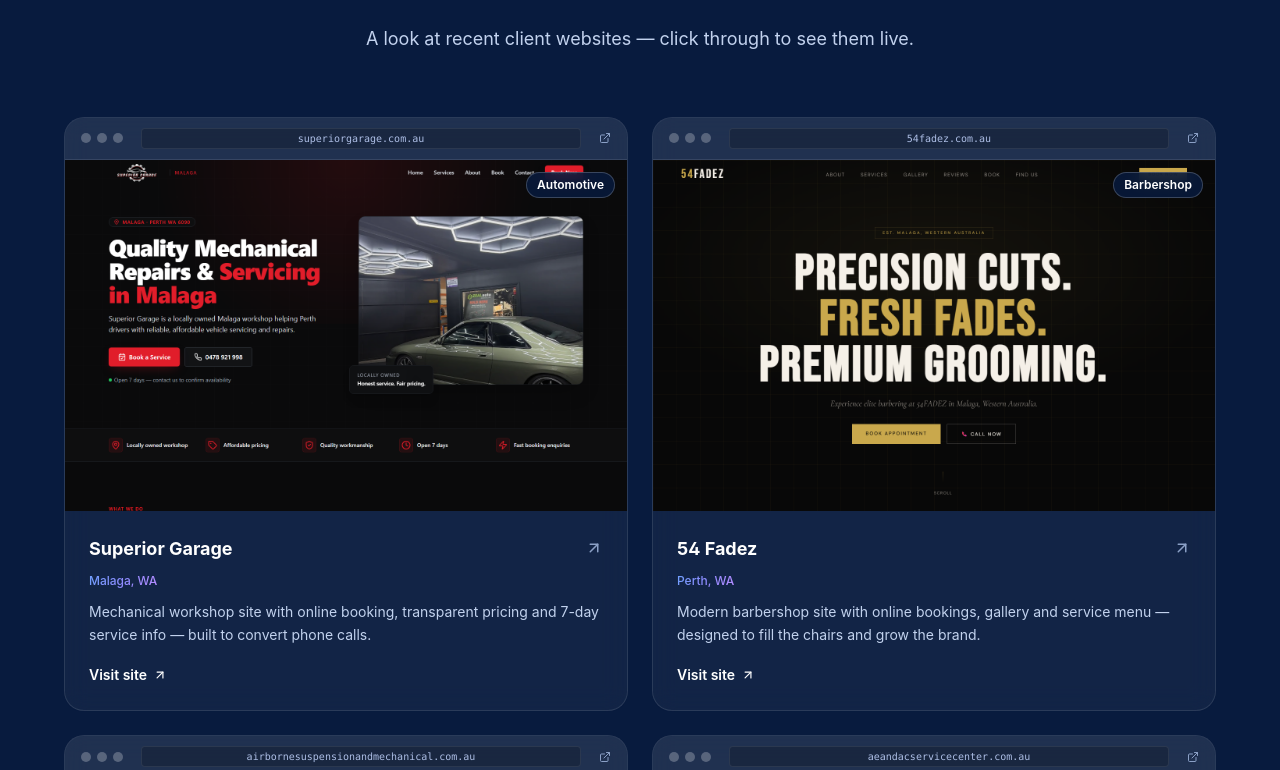
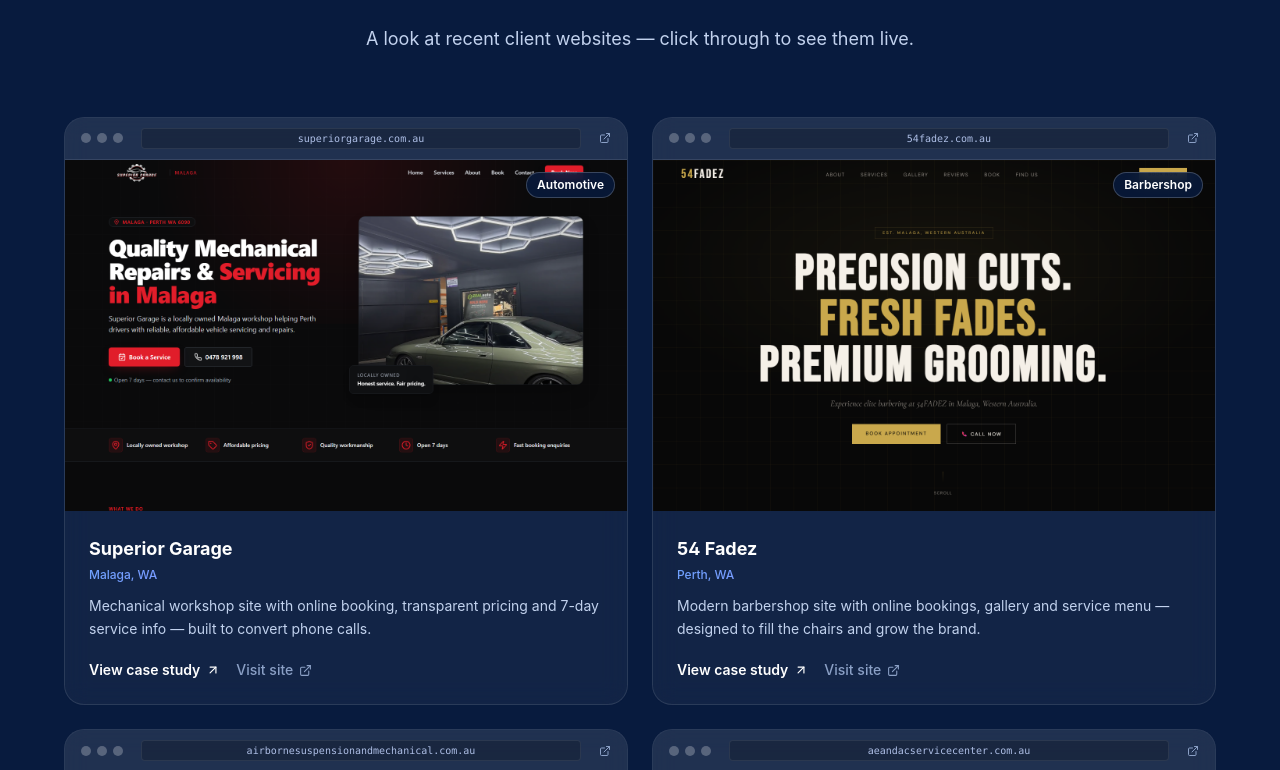
Before and after one commit to zachcolvillez-stack/bluepeek-website, a Next.js app: page / in a window 1280 px wide. Shown: the part 3380-4150 px from the top of the page. Built offline with nearby package versions, Linux system fonts and the light colour scheme.

Commit message:
auto-save: Portfolio.jsx

```diff
--- a/components/Portfolio.jsx
+++ b/components/Portfolio.jsx
@@ -63,13 +63,13 @@ export default function Portfolio() {
 
         <div className="grid grid-cols-1 md:grid-cols-2 gap-6">
           {PROJECTS.map((p, i) => (
-            <motion.a key={p.title}
-              href={p.url} target="_blank" rel="noopener noreferrer"
+            <motion.div key={p.title}
               initial={{ opacity: 0, y: 24 }} whileInView={{ opacity: 1, y: 0 }}
               viewport={{ once: true }} transition={{ duration: 0.5, delay: i * 0.08 }}
-              className="card group overflow-hidden block text-left"
+              className="card group overflow-hidden text-left flex flex-col"
             >
-              {/* Browser chrome */}
+              {/* Screenshot → opens live site */}
+              <a href={p.url} target="_blank" rel="noopener noreferrer" className="block">
                 <div className="flex items-center gap-1.5 px-4 py-2.5" style={{ background: 'rgba(255,255,255,0.06)', borderBottom: '1px solid rgba(255,255,255,0.10)' }}>
                   <div className="w-2.5 h-2.5 rounded-full" style={{ background: 'rgba(255,255,255,0.25)' }} />
                   <div className="w-2.5 h-2.5 rounded-full" style={{ background: 'rgba(255,255,255,0.25)' }} />
@@ -80,10 +80,8 @@ export default function Portfolio() {
                   </div>
                   <ExternalLink size={12} style={{ color: '#8ba0c6' }} />
                 </div>
-
-              {/* Screenshot */}
                 <div className="relative aspect-[16/10] overflow-hidden" style={{ background: '#0e2a5e' }}>
-                <img src={p.image} alt={p.title}
+                  <img src={p.image} alt={`${p.title} — ${p.industry} website in ${p.location} built by Bluepeek`}
                     className="w-full h-full object-cover object-top group-hover:scale-105 transition-transform duration-700"
                     onError={(e) => { e.currentTarget.style.display = 'none' }} />
                   <span className="absolute top-3 right-3 text-xs font-semibold px-2.5 py-1 rounded-full"
@@ -91,22 +89,24 @@ export default function Portfolio() {
                     {p.industry}
                   </span>
                 </div>
+              </a>
 
               {/* Content */}
-              <div className="p-6">
-                <div className="flex items-start justify-between gap-3 mb-1">
-                  <h3 className="text-lg font-bold" style={{ color: '#ffffff' }}>{p.title}</h3>
-                  <ArrowUpRight size={18} style={{ color: '#8ba0c6' }}
-                    className="group-hover:-translate-y-0.5 group-hover:translate-x-0.5 transition-all flex-shrink-0 mt-1" />
+              <div className="p-6 flex flex-col flex-1">
+                <h3 className="text-lg font-bold mb-1" style={{ color: '#ffffff' }}>{p.title}</h3>
+                <p className="text-xs font-medium mb-3 gradient-text inline-block">{p.location}</p>
+                <p className="text-sm leading-relaxed mb-5 flex-1" style={{ color: '#c2d2ee' }}>{p.description}</p>
+                <div className="flex items-center gap-4">
+                  <Link href={p.caseStudy} className="inline-flex items-center gap-1.5 text-sm font-semibold" style={{ color: '#ffffff' }}>
+                    View case study <ArrowUpRight size={14} />
+                  </Link>
+                  <a href={p.url} target="_blank" rel="noopener noreferrer"
+                    className="inline-flex items-center gap-1.5 text-sm font-medium" style={{ color: '#8ba0c6' }}>
+                    Visit site <ExternalLink size={13} />
+                  </a>
                 </div>
-                <p className="text-xs font-medium mb-3 gradient-text inline-block">{p.location}</p>
-                <p className="text-sm leading-relaxed mb-4" style={{ color: '#c2d2ee' }}>{p.description}</p>
-                <span className="inline-flex items-center gap-1.5 text-sm font-semibold" style={{ color: '#ffffff' }}>
-                  Visit site
-                  <ArrowUpRight size={14} />
-                </span>
               </div>
-            </motion.a>
+            </motion.div>
           ))}
         </div>
 
```
Lines whose indentation alone changed are shown as unchanged.
